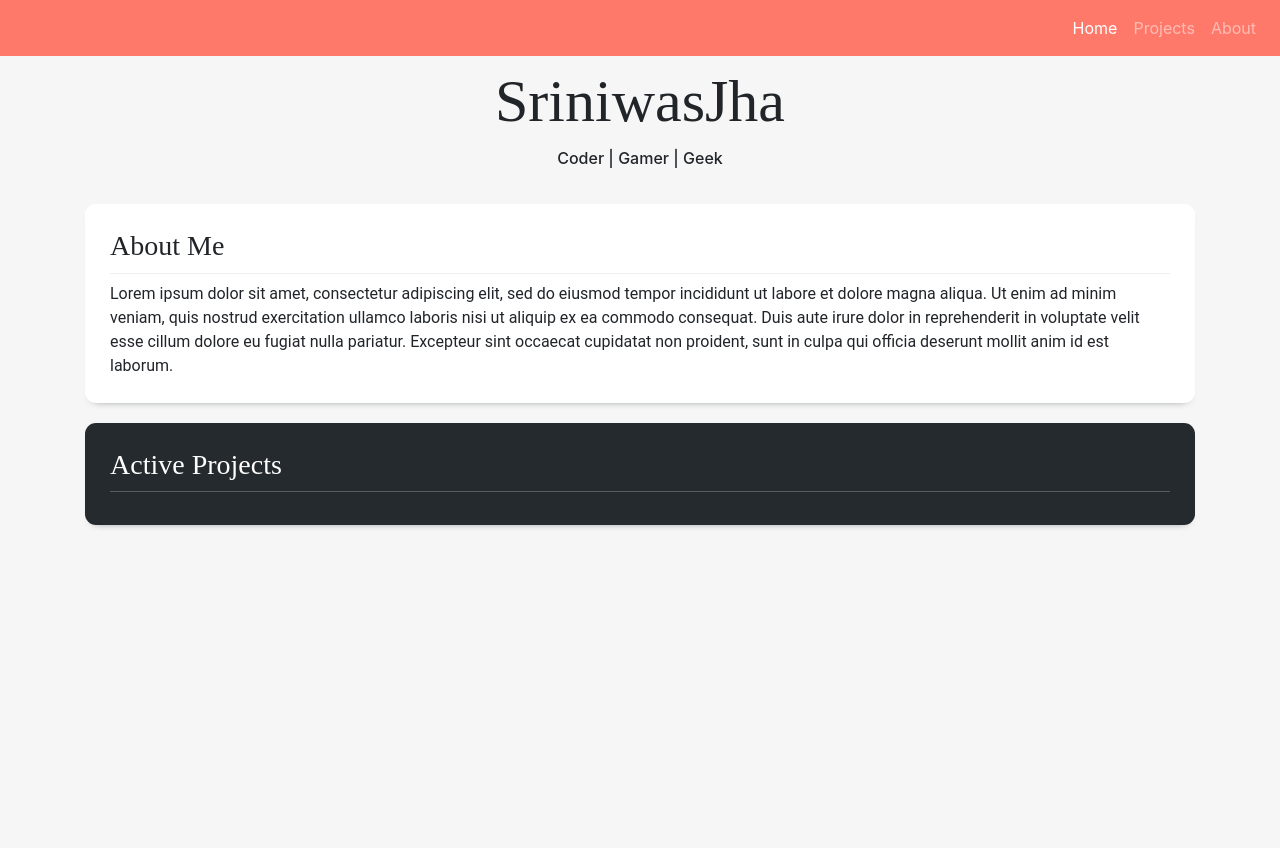
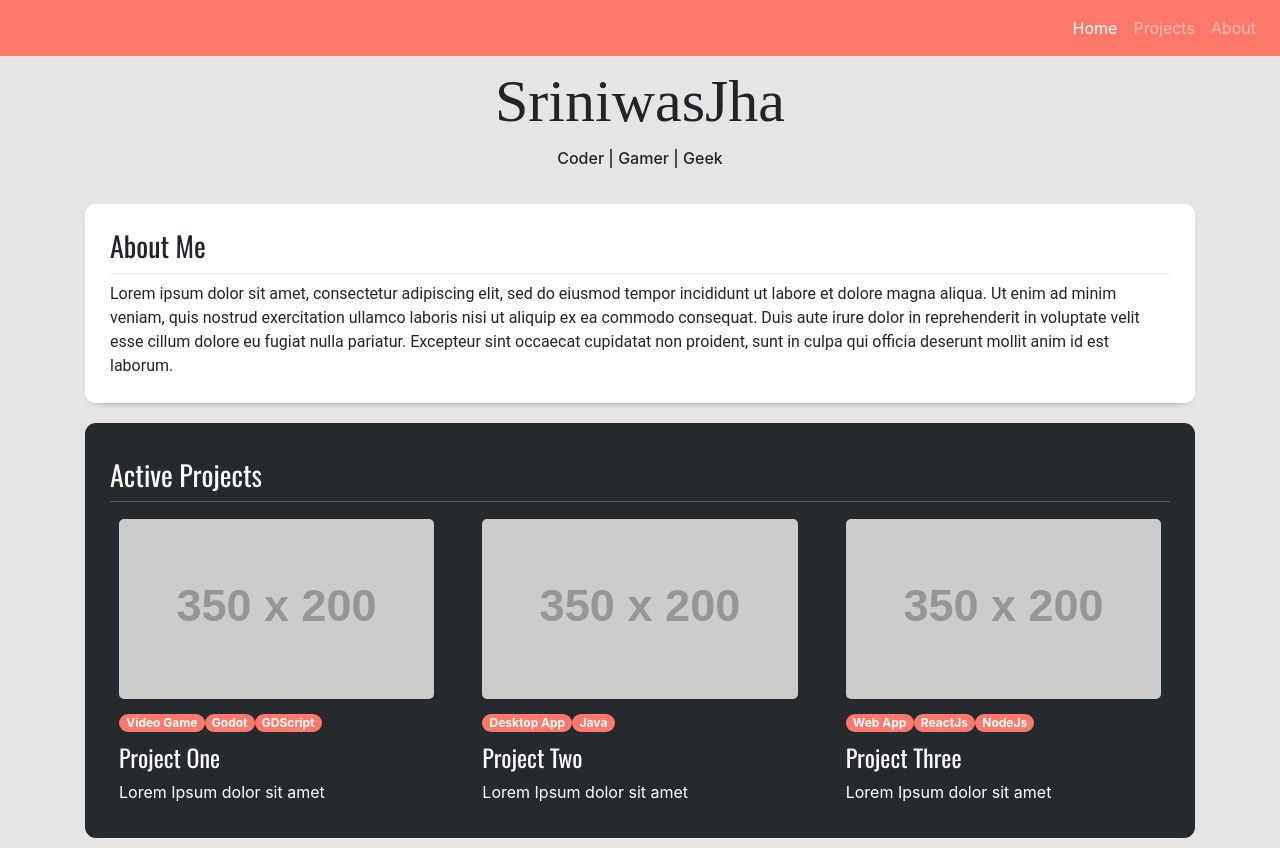
Before and after one commit to sriniwas14/SriniwasJha.in, a React (Create React App) app: page / in a window 1280 px wide. Before the commit the page ends 800 px from the top, so only its background shows below. Built offline with nearby package versions, Linux system fonts and the light colour scheme; a web font is replaced by a local one.

Commit message:
Added ProjectCards

```diff
--- a/src/App.js
+++ b/src/App.js
@@ -2,6 +2,13 @@ import './App.scss';
 import Header from './components/elements/Header';
 import { Container, Row, Col } from 'react-bootstrap';
 import TextSection from './components/elements/TextSection';
+import ProjectScroller from './components/elements/ProjectScroller';
+
+const activeProjects = [
+  { projectId: 1, title: "Project One", description: "Lorem Ipsum dolor sit amet", badges: ["Video Game", "Godot", "GDScript"], src: "https://via.placeholder.com/350x200" },
+  { projectId: 2, title: "Project Two", description: "Lorem Ipsum dolor sit amet", badges: ["Desktop App", "Java"], src: "https://via.placeholder.com/350x200" },
+  { projectId: 3, title: "Project Three", description: "Lorem Ipsum dolor sit amet", badges: ["Web App", "ReactJs", "NodeJs"], src: "https://via.placeholder.com/350x200" }
+]
 
 function App() {
   return (
@@ -21,7 +28,7 @@ function App() {
         </Row>
         <Row>
           <Col sm={12}>
-            <TextSection variant="dark" heading="Active Projects" />
+            <TextSection variant="dark" heading="Active Projects" render={(<ProjectScroller projects={activeProjects} />)} />
           </Col>
         </Row>
       </Container>
--- a/src/App.scss
+++ b/src/App.scss
@@ -1,5 +1,6 @@
 // Web Imports
 @import url('https://fonts.googleapis.com/css2?family=Bellefair&display=swap');
+@import url('https://fonts.googleapis.com/css2?family=Oswald&display=swap');
 
 
 // Local Imports
@@ -7,10 +8,14 @@
 
 // Variables
 
-$bodyBackground: #f6f6f6;
+$bodyBackground: #e5e5e5;
 $primaryColor: #ff796b;
 $sectionLightBg : #ffffff;
 $sectionDarkBg : #242a2d;
+
+.badge-primary {
+  background-color: $primaryColor !important;
+}
 
 .bg-custom-primary {
   background-color: $primaryColor !important;
@@ -60,6 +65,9 @@ p {
 
   &.light {
     background: $sectionLightBg;
+    .cs_ProjectCard:hover {
+      border-color:#d4d4d4;
+    }
     .cs_Headline {
       border-bottom: 1px solid #eee;
     }
@@ -69,6 +77,14 @@ p {
   }
   &.dark {
     background-color: $sectionDarkBg;
+    color: white;
+    .cs_ProjectCard:hover {
+      border-color:#5c5c5c;
+    }
+    h3,h4 {
+      font-family: "Oswald";
+      margin-top: 10px;
+    }
     .cs_Headline {
       color: white;
       border-bottom: 1px solid #5b5b5b;
@@ -78,3 +94,25 @@ p {
     }
   }
 }
+
+// Project Cards
+
+.cs_ProjectCard {
+  padding: 8px;
+  border: 1px solid transparent;
+  transition: 0.2s ease-out;
+  border-radius: 10px;
+  cursor: pointer;
+  &:hover {
+    border: 1px solid;
+    transition: 0.2s ease-in;
+    transform: scale(1.02);
+  }
+  img {
+    border-radius: 5px;
+  }
+}
+
+.cs_ProjectCard_details {
+  margin: 10px 0;
+}
--- /dev/null
+++ b/src/components/elements/ProjectCard.js
@@ -0,0 +1,17 @@
+import React from 'react'
+import { Badge } from 'react-bootstrap'
+
+export default function ProjectCard(props) {
+    return (
+        <div className="cs_ProjectCard">
+            <img className="img-fluid" src={props.project.src} />
+            <div className="cs_ProjectCard_details">
+                {
+                    props.project.badges.map(badge => <Badge pill variant="primary">{badge}</Badge> )
+                }
+            </div>
+            <h4>{props.project.title}</h4>
+            <p>{props.project.description}</p>
+        </div>
+    )
+}
--- /dev/null
+++ b/src/components/elements/ProjectScroller.js
@@ -0,0 +1,13 @@
+import React from 'react'
+import { Col, Row } from 'react-bootstrap'
+import ProjectCard from './ProjectCard'
+
+export default function ProjectScroller(props) {
+    return (
+        <Row>
+            {
+                props.projects.map(project=> (<Col sm={4}><ProjectCard project={project} /></Col>))
+            }
+        </Row>
+    )
+}
--- a/src/components/elements/TextSection.js
+++ b/src/components/elements/TextSection.js
@@ -5,7 +5,7 @@ export default function TextSection(props) {
         <div className={"cs_Section "+(props.variant=='dark' ? "dark" : "light")}>
             <h3 className="cs_Headline">{props.heading}</h3>
             {
-                props.render!= undefined ? (props.render) : (<p className="cs_Text">{props.text}</p>)
+                props.render!== undefined ? (props.render) : (<p className="cs_Text">{props.text}</p>)
             }
         </div>
     )
```
